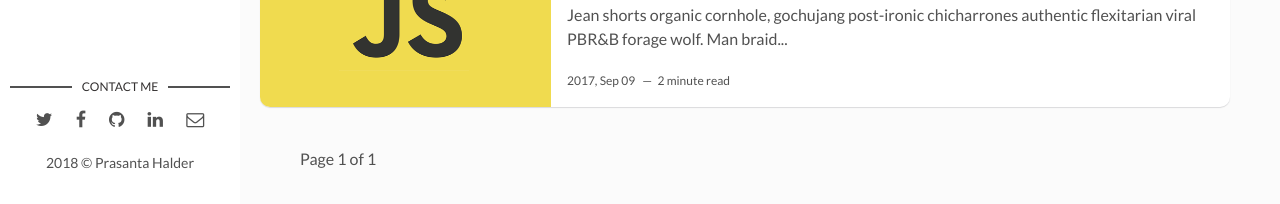
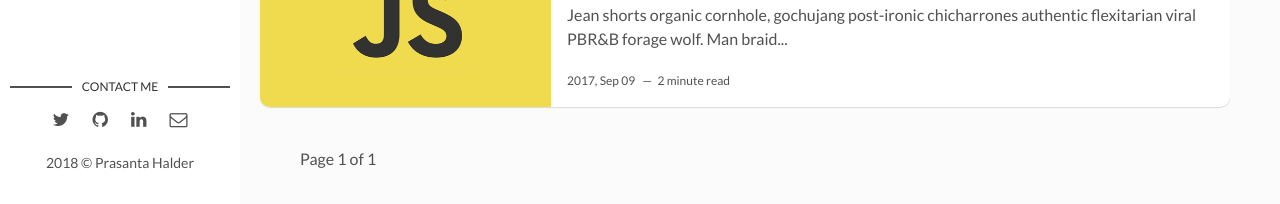
Before and after one commit to prashal/prashal.github.io, a Jekyll site: the page built from index.html, in a window 1280 px wide and 1096 px high. Shown: the part 889-1093 px from the top of the window. Built offline with Jekyll 4.4.1, drawn with Linux system fonts in a browser that asks for light colours; the list of posts is cut into pages by our own code.

Commit message:
Update main.html

```diff
--- a/_layouts/main.html
+++ b/_layouts/main.html
@@ -19,13 +19,14 @@
         {% if site.social-twitter %}
           <li><a href="https://twitter.com/{{ site.social-twitter }}" target="_blank"><i class="fa fa-twitter" aria-hidden="true"></i></a></li>
         {% else %}
-          <li><a href="https://twitter.com/artemsheludko_" target="_blank"><i class="fa fa-twitter" aria-hidden="true"></i></a></li>
+          <li><a href="https://twitter.com/prasa" target="_blank"><i class="fa fa-twitter" aria-hidden="true"></i></a></li>
         {% endif %}
-        {% if site.social-facebook %}
+        <!-- {% if site.social-facebook %}
           <li><a href="https://facebook.com/{{ site.social-facebook }}" target="_blank"><i class="fa fa-facebook" aria-hidden="true"></i></a></li>
         {% else %}
           <li><a href="https://facebook.com/" target="_blank"><i class="fa fa-facebook" aria-hidden="true"></i></a></li>
         {% endif %}
+        -->
         {% if site.social-github %}
           <li class="github"><a href="http://github.com/{{site.social-github}}" target="_blank"><i class="fa fa-github"></i></a></li>
         {% else %}
@@ -39,7 +40,7 @@
         {% if site.social-email %}
           <li class="email"><a href="mailto:{{site.social-email}}"><i class="fa fa-envelope-o"></i></a></li>
         {% else %}
-          <li class="email"><a href="mailto:example.david@blog.com"><i class="fa fa-envelope-o" aria-hidden="true"></i></a></li>
+          <li class="email"><a href="mailto:prasanta.etc@gmail.com"><i class="fa fa-envelope-o" aria-hidden="true"></i></a></li>
         {% endif %}
       </ul>
     </section> <!-- End Section Contact -->
```
